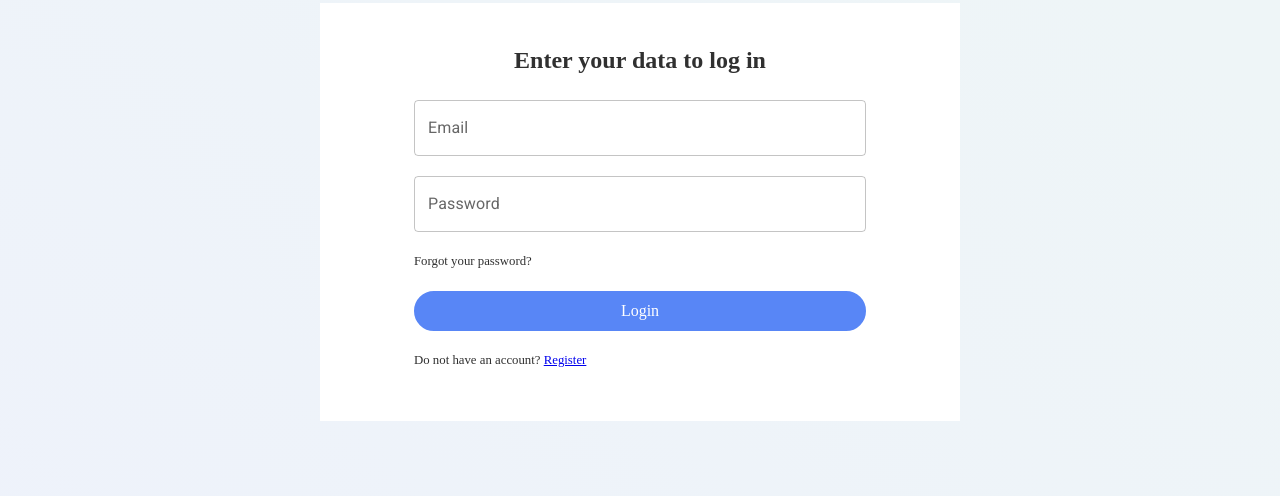
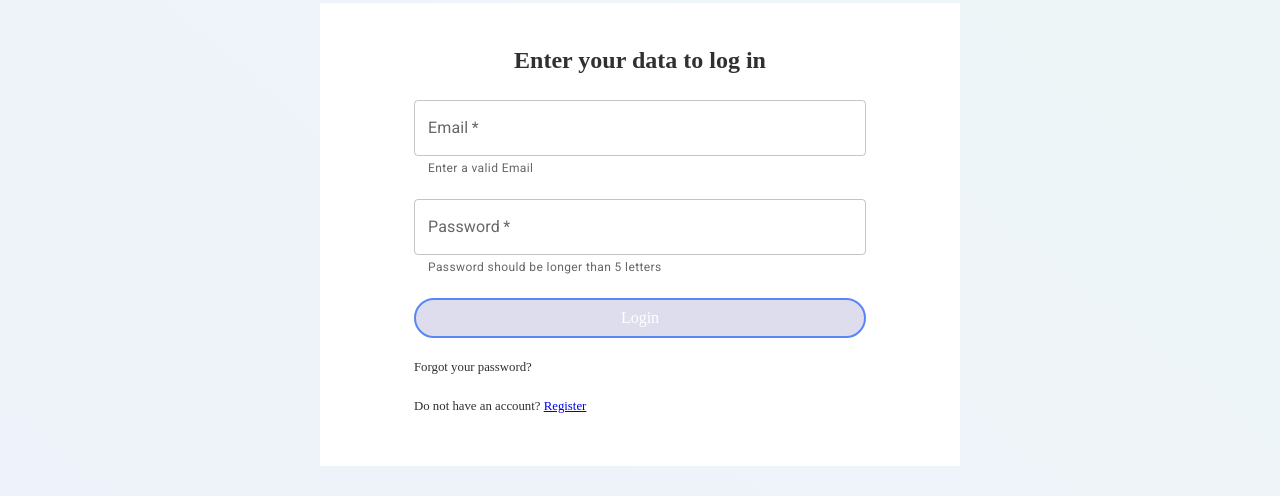
Before and after one commit to mercartem/expense-tracker, a React (Create React App) app in the folder frontend/: page /login in a window 1280 px wide. Shown: the part 141-637 px from the top of the page. Built offline with nearby package versions, Linux system fonts and the light colour scheme; a web font is replaced by a local one.

Commit message:
feat: decomposite login and register: move to feature and andjust widgets

```diff
--- a/frontend/src/shared/ui/ButtonRound/ButtonRound.module.scss
+++ b/frontend/src/shared/ui/ButtonRound/ButtonRound.module.scss
@@ -39,4 +39,7 @@
     height: 30px;
     font-size: 0.8rem;
   }
+  &:disabled {
+    background-color:$bg-grey;
+  }
 }
--- a/frontend/src/shared/ui/ButtonRound/ButtonRound.tsx
+++ b/frontend/src/shared/ui/ButtonRound/ButtonRound.tsx
@@ -5,11 +5,12 @@ export interface IButtonRoundProps {
   isActive: boolean;
   type: 'button' | 'submit' | 'reset' ;
   onClick?: () => void;
+  disabled?: boolean;
 }
 
-function ButtonRound({ text, isActive, type }: IButtonRoundProps) {
+function ButtonRound({ text, isActive, type, disabled, onClick }: IButtonRoundProps) {
   return (
-    <button type={type || 'button'} className={ isActive ? style.roundBtnActive : style.roundBtn }>
+    <button type={type || 'button'} className={ isActive ? style.roundBtnActive : style.roundBtn } disabled = {disabled} onClick={onClick}>
       {text}
     </button>
   );
--- a/frontend/src/shared/ui/Textinput/Textinput.tsx
+++ b/frontend/src/shared/ui/Textinput/Textinput.tsx
@@ -1,23 +1,25 @@
-import TextField from '@mui/material/TextField';
+import { TextField } from '@mui/material';
+import { MutableRefObject } from 'react';
 
-export interface ITextinputprops {
+export interface ITextInputProps {
   label: string;
+  name?: string;
+  value?: string;
   placeholder?: string | '';
   type: string;
   required?: boolean;
-  onChange: (e: React.ChangeEvent<HTMLInputElement>) => void;
+  error?: boolean;
+  ref?: MutableRefObject<HTMLInputElement>,
+  onChange?: (e: React.ChangeEvent<HTMLInputElement>) => void;
+  helperText?: string;
 }
 
-function Textinput(props: ITextinputprops) {
-  const {placeholder, label, type, onChange, required} = props;
+function TextInput(props: ITextInputProps) {
   return (
-  <TextField
-    placeholder={placeholder}
-    label={label}
-    type={type}
-    onChange={onChange}
-    required={false}
-  />
-)}
+    <TextField
+      {...props}
+    />
+  )
+}
 
-export default Textinput
+export default TextInput
--- a/frontend/src/widgets/Loginform/ui/LoginForm.module.scss
+++ b/frontend/src/widgets/Loginform/ui/LoginForm.module.scss
@@ -16,25 +16,6 @@
 
 }
 
-.loginform {
-  width: 80%;
-  margin: 0 auto;
-  padding: 30px;
-  display: flex;
-  flex-direction: column;
-  gap: 20px;
-  margin-bottom: 20px;
-  @media all and (max-width:740px) {
-    margin: max(5vw, 40px) auto;
-    padding: 10px;
-   }
-   @media all and (max-width:500px) {
-    width: 90%;
-    margin: max(2vw, 20px) auto;
-    padding: 10px;
-   }
-}
-
 .title {
   font-size: max(1.5vw, 24px);
   text-align: center;
@@ -46,6 +27,3 @@
     font-size: 20px;
    }
 }
-.formtext {
-  font-size: 0.8em;
-}
--- a/frontend/src/widgets/Loginform/ui/LoginForm.tsx
+++ b/frontend/src/widgets/Loginform/ui/LoginForm.tsx
@@ -1,30 +1,11 @@
-import { FormControl} from '@mui/material'
-import { Link } from 'react-router-dom';
-import ButtonRound from '../../../shared/ui/ButtonRound/ButtonRound';
-import Textinput from '../../../shared/ui/Textinput/Textinput';
-import { mailInputProps, passwordInputProps } from '../utils/utils';
-
+import AuthByMail from '../../../features/Auth';
 import style from './LoginForm.module.scss'
 
 function LoginForm() {
   return (
     <div className={style.container}>
       <h2 className={style.title}>Enter your data to log in</h2>
-      <form name='loginform' className={style.loginform}>
-        <FormControl>
-          <Textinput
-            {...mailInputProps}
-            />
-          </FormControl>
-          <FormControl>
-          <Textinput
-           {...passwordInputProps}
-          />
-          </FormControl>
-          <p className={style.formtext}>Forgot your password?</p>
-          <ButtonRound type='submit' text='Login' isActive/>
-          <p className={style.formtext}>Do not have an account? <Link to='/sign'>Register</Link></p>
-      </form>
+      <AuthByMail/>
     </div>
   )
 }
--- a/frontend/src/widgets/Loginform/utils/utils.ts
+++ /dev/null
@@ -1,19 +0,0 @@
-import { ITextinputprops } from '../../../shared/ui/Textinput/Textinput';
-
-const mailInputProps: ITextinputprops = {
-  label: 'Email',
-  placeholder: 'Enter your Email',
-  type: 'email',
-  required: true,
-  onChange: (e: React.ChangeEvent<HTMLInputElement>) => {console.log(e.target.value)},
-}
-
-const passwordInputProps: ITextinputprops = {
-  label: 'Password',
-  placeholder: 'Enter your password',
-  type: 'password',
-  required: true,
-  onChange: (e: React.ChangeEvent<HTMLInputElement>) => {console.log(e.target.value)},
-}
-
-export {mailInputProps, passwordInputProps}
--- a/frontend/src/widgets/RegisterForm/ui/RegisterForm.module.scss
+++ b/frontend/src/widgets/RegisterForm/ui/RegisterForm.module.scss
@@ -15,24 +15,6 @@
    }
 }
 
-.loginform {
-  width: 80%;
-  margin: 0 auto;
-  padding: 30px;
-  display: flex;
-  flex-direction: column;
-  gap: 20px;
-  margin-bottom: 20px;
-  @media all and (max-width:740px) {
-    margin: max(5vw, 40px) auto;
-    padding: 10px;
-   }
-   @media all and (max-width:500px) {
-    width: 90%;
-    margin: max(2vw, 20px) auto;
-    padding: 10px;
-   }
-}
 
 .title {
   font-size: max(1.5vw, 24px);
--- a/frontend/src/widgets/RegisterForm/ui/RegisterForm.tsx
+++ b/frontend/src/widgets/RegisterForm/ui/RegisterForm.tsx
@@ -1,29 +1,15 @@
-import { FormControl} from '@mui/material'
 import { Link } from 'react-router-dom';
-import ButtonRound from '../../../shared/ui/ButtonRound/ButtonRound';
-import Textinput from '../../../shared/ui/Textinput/Textinput';
-import { mailInputProps, passwordInputProps } from '../utils/utils';
+import RegisterByMail from '../../../features/Registration/index';
+
 
 import style from './RegisterForm.module.scss'
 
 function RegisterForm() {
+
   return (
     <div className={style.container}>
       <h2 className={style.title}>Enter your data to register</h2>
-      <form name='registerform' className={style.loginform}>
-        <FormControl>
-          <Textinput
-            { ...mailInputProps }
-            />
-          </FormControl>
-          <FormControl>
-          <Textinput
-             { ...passwordInputProps }
-          />
-          </FormControl>
-          <ButtonRound type='submit' text='Sign in' isActive/>
-          <p className={style.formtext}>Have an account? <Link to='/login'>Log in</Link></p>
-      </form>
+      <RegisterByMail/>
     </div>
   )
 }
--- a/frontend/src/widgets/RegisterForm/utils/utils.ts
+++ /dev/null
@@ -1,19 +0,0 @@
-import { ITextinputprops } from '../../../shared/ui/Textinput/Textinput';
-
-const mailInputProps: ITextinputprops = {
-  label: 'Email',
-  placeholder: 'Enter your Email',
-  type: 'email',
-  required: true,
-  onChange: (e: React.ChangeEvent<HTMLInputElement>) => {console.log(e.target.value)},
-}
-
-const passwordInputProps: ITextinputprops = {
-  label: 'Password',
-  placeholder: 'Enter your password',
-  type: 'password',
-  required: true,
-  onChange: (e: React.ChangeEvent<HTMLInputElement>) => {console.log(e.target.value)},
-}
-
-export {mailInputProps, passwordInputProps}
```
